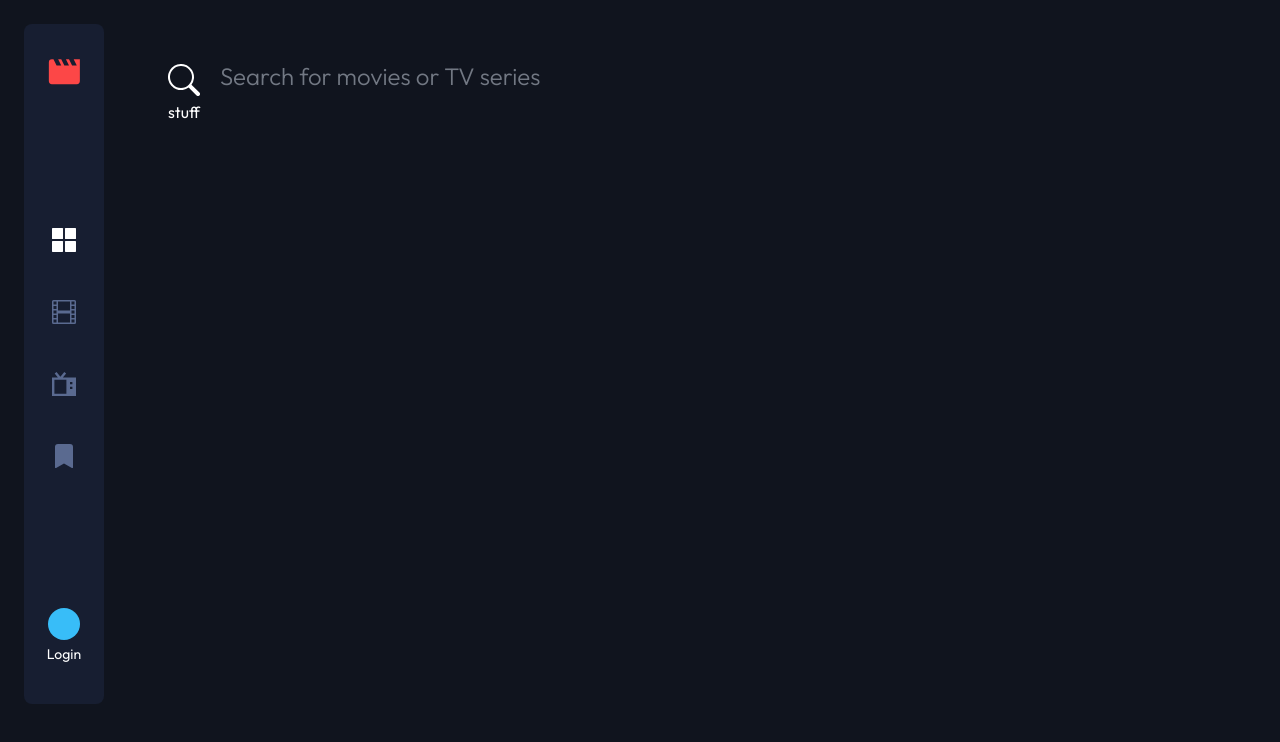
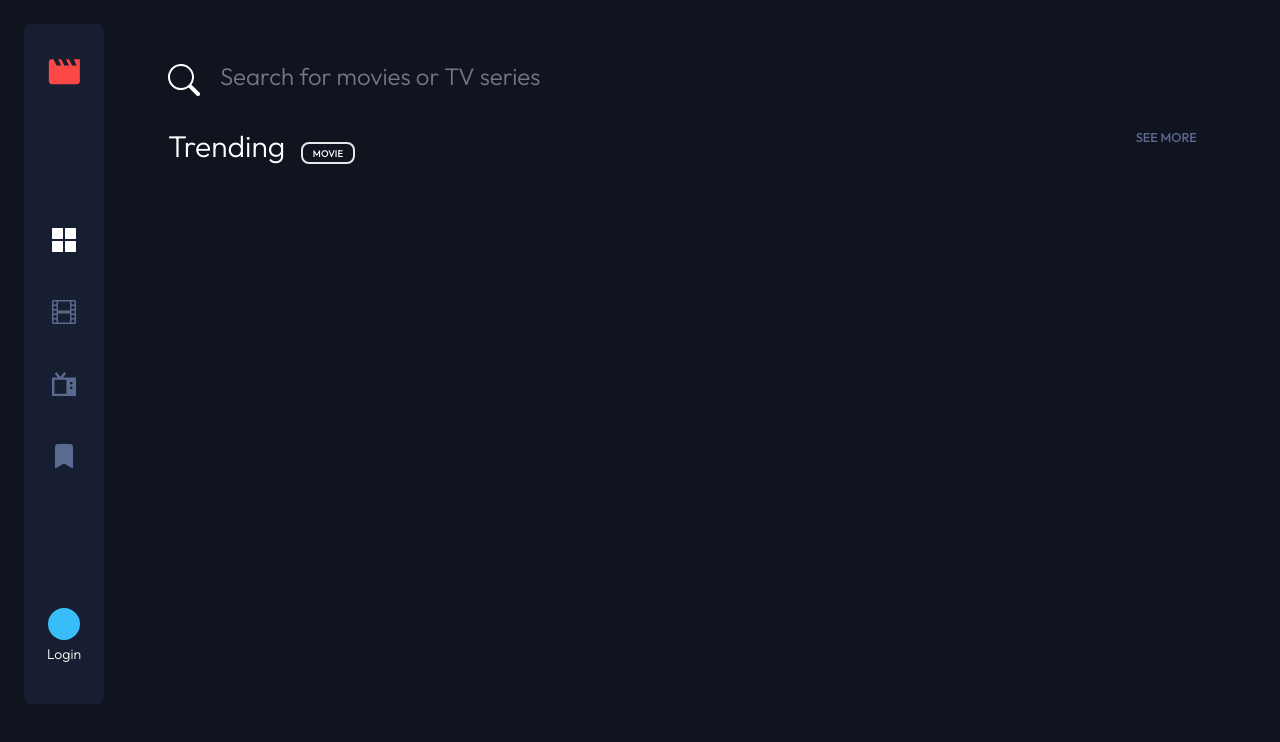
Before and after one commit to Jay-Sm/entertainment-web-app, a Vue app: page / in a window 1280 px wide. Before the commit this address had no page. Shown: the top 742 px of the page. Built offline with nearby package versions, Linux system fonts and the light colour scheme.

Commit message:
added trending title in Home.vue + minor tweaks

```diff
--- a/src/App.vue
+++ b/src/App.vue
@@ -71,7 +71,7 @@
             type="text" placeholder="Search for movies or TV series">
         </div>
       </div>
-      <div class="pl-[4rem]">
+      <div class="pl-[4rem] pr-[5.2rem]">
         <router-view></router-view>
       </div>
     </div>
--- a/src/assets/main.css
+++ b/src/assets/main.css
@@ -7,7 +7,7 @@
 
 /* General */
 :root {
-  @apply text-white font-outfit;
+  @apply text-white font-outfit font-light;
   @apply mobile:text-[12px] tablet:text-[13px] small:text-[16px] medium:text-[16px] large:text-[16px] xl:text-[24px] xxl:text-[28px] tv:text-[40px];
 }
 
@@ -33,3 +33,11 @@ body {
   @apply xxl:bg-[#f58080];
   @apply tv:bg-white;
 }
+
+.label-movie {
+   @apply border-2 max-w-fit h-fit text-[0.6rem] leading-3 font-medium py-[0.2rem] px-[0.6rem] rounded-lg
+}
+
+.label-tv {
+  @apply border-2 max-w-fit h-fit bg-white text-background-dark-blue text-[0.6rem] leading-3 font-medium py-[0.2rem] px-[0.6rem] rounded-lg
+}
--- a/src/views/Bookmarked.vue
+++ b/src/views/Bookmarked.vue
@@ -1,8 +1,8 @@
 <template>
   <div>
-    <h1 class="text-4xl font-light pt-7">Bookmarks</h1>
+    <h1 class="text-4xl mt-7">Bookmarks</h1>
 
-    <div class="font-light mt-5 ml-2">
+    <div class=" mt-5 ml-2">
       <p class="inline-block mr-4">Already have an account?</p>
       <button class="inline-block text-gray-600 hover:text-[#b8d4ee] transition-colors">Login</button>
     </div>
--- a/src/views/Home.vue
+++ b/src/views/Home.vue
@@ -1,6 +1,19 @@
 <template>
-  <div class="w-full h-full flex flex-col">
-    <div>stuff</div>
+  <div class="w-full h-full flex flex-col mt-7">
+    <div>
+      <div class="flex flex-row justify-between">
+        <h2 class="text-3xl flex flex-row items-end gap-x-4">
+          Trending
+          <div class="label-movie">MOVIE</div>
+        </h2>
+
+        <router-link to="/movie" class="text-theme-light-blue2 font-medium text-[0.8rem]" >SEE MORE</router-link>
+
+      </div>
+
+
+
+    </div>
   </div>
 </template>
 
```
